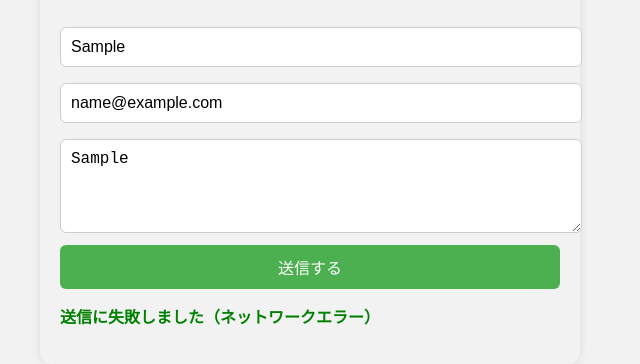
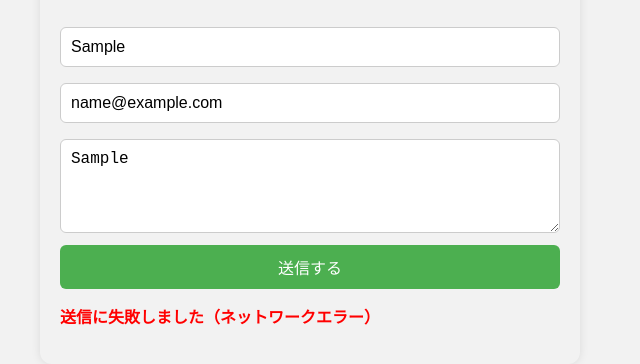
Before and after one commit to kcjsa/server, a plain HTML site: page index.html in a window 1280 px wide. Both pictures are taken after typing "Sample", "name@example.com", "Sample" into the empty fields and a click on the button "送信する". Shown: the part 120-484 px from the top of the page, without its empty margins (330-970 px from the left). Drawn offline with Linux system fonts and the light colour scheme; no server answers.

Commit message:
Update index.html

```diff
--- a/index.html
+++ b/index.html
@@ -21,6 +21,7 @@
     border: 1px solid #ccc;
     border-radius: 6px;
     font-size: 16px;
+    box-sizing: border-box;
   }
   button {
     width: 100%;
@@ -31,14 +32,22 @@
     border-radius: 6px;
     font-size: 16px;
     cursor: pointer;
+    transition: background-color 0.3s ease;
+  }
+  button:hover:not(:disabled) {
+    background: #45a049;
   }
   button:disabled {
     background: #9ccc9c;
+    cursor: not-allowed;
   }
   #msg {
     margin-top: 15px;
     font-weight: bold;
     color: green;
+  }
+  #msg.error {
+    color: red;
   }
 </style>
 </head>
@@ -58,11 +67,17 @@
 <script>
   const form = document.getElementById("applyForm");
   const msg = document.getElementById("msg");
+  const submitButton = form.querySelector('button[type="submit"]');
 
   form.addEventListener("submit", async (e) => {
     e.preventDefault();
 
+    msg.textContent = "";
+    msg.classList.remove("error");
+
+    submitButton.disabled = true;
     msg.textContent = "送信中...";
+
     const data = Object.fromEntries(new FormData(form).entries());
 
     try {
@@ -79,11 +94,15 @@ form.addEventListener("submit", async (e) => {
       } else {
         const text = await res.text();
         msg.textContent = "送信に失敗しました：" + text;
+        msg.classList.add("error");
       }
     } catch (err) {
       msg.textContent = "送信に失敗しました（ネットワークエラー）";
+      msg.classList.add("error");
       console.error(err);
     }
+
+    submitButton.disabled = false;
   });
 </script>
 
```
Lines whose indentation alone changed are shown as unchanged.
